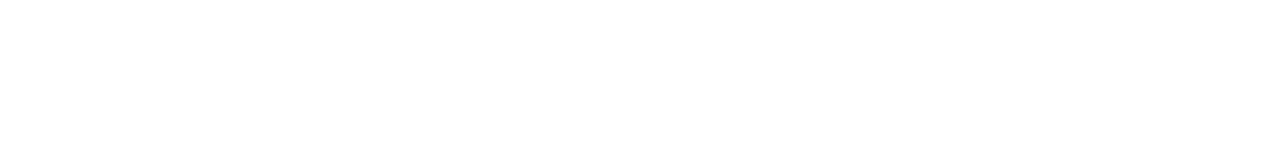
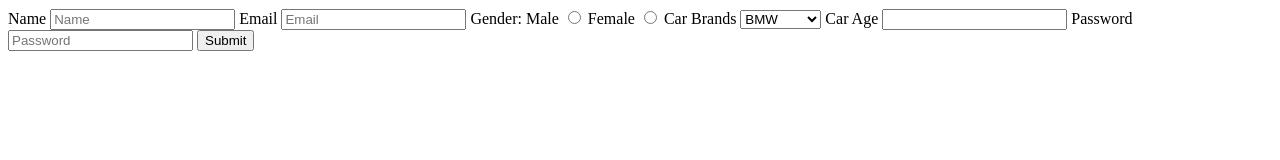
Before and after one commit to acciojob/car-insurance-form-sumitsinghkushwaha, a website: page main.html in a window 1280 px wide. Drawn offline with Linux system fonts and the light colour scheme.

Commit message:
created a submission

```diff
--- a/main.html
+++ b/main.html
@@ -8,6 +8,39 @@
 
 <body>
 	<!-- the entire body must be written by student -->
+
+	<form>
+		<label for="name"  >Name</label>
+		<input type="text" id="name" name="name" placeholder="Name"  required>
+
+		<label for="email"  >Email</label>
+		<input type="email" id="email" name="email" placeholder="Email"  required>
+
+		<label >Gender:</label>
+		<label for="gender_m"  >Male</label>
+		<input type="radio" id="gender_m" name="gender_m"   required>
+		<label for="gender_f"  >Female</label>
+		<input type="radio" id="gender_f" name="gender_m"   required>
+
+
+		<label for="cars"  >Car Brands</label>
+		<select id="cars">
+			<option>BMW</option>
+			<option>v Audi</option>
+			<option> Mercedez</option>
+		</select>
+<!-- 		<input type="text" id="name" name="name" placeholder="Name"  required> -->
+
+		<label for="carage"  >Car Age</label>
+		<input type="number" id="carage" name="carage"   required>
+
+		<label for="password"  >Password</label>
+		<input type="password" id="password" name="password" placeholder="Password"  required>
+
+		<input type="submit" >
+
+
+	</form>
     <script type="text/javascript" src="./script.js">
 </script>
 
```
